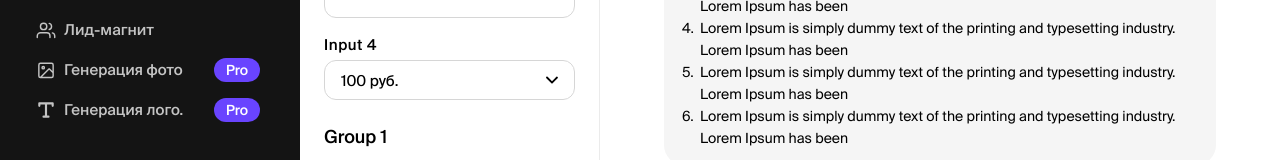
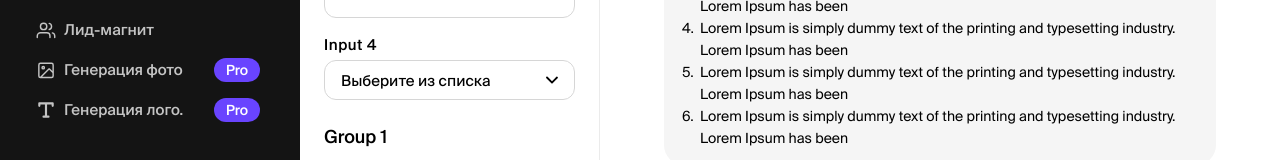
Before and after one commit to AJIEKCEU/blogchain-lk-prod, a plain HTML site: page new-chat.html in a window 1280 px wide. Shown: the part 351-511 px from the top of the page. Drawn offline with Linux system fonts and the light colour scheme.

Commit message:
стилизация мультиселекта

```diff
--- a/new-chat.html
+++ b/new-chat.html
@@ -168,7 +168,7 @@
                             </div>
                             <div class="form__field-row">
                                 <div class="form__label">Input 4</div>
-                                <select class="js-select-no-search">
+                                <select class="js-select-no-search" multiple placeholder="Выберите из списка">
                                     <option>100 руб.</option>
                                     <option>200 руб.</option>
                                     <option>300 руб.</option>
```
Also changed, not shown: local/templates/main/css/main.min.css, local/templates/main/js/main.min.js.
